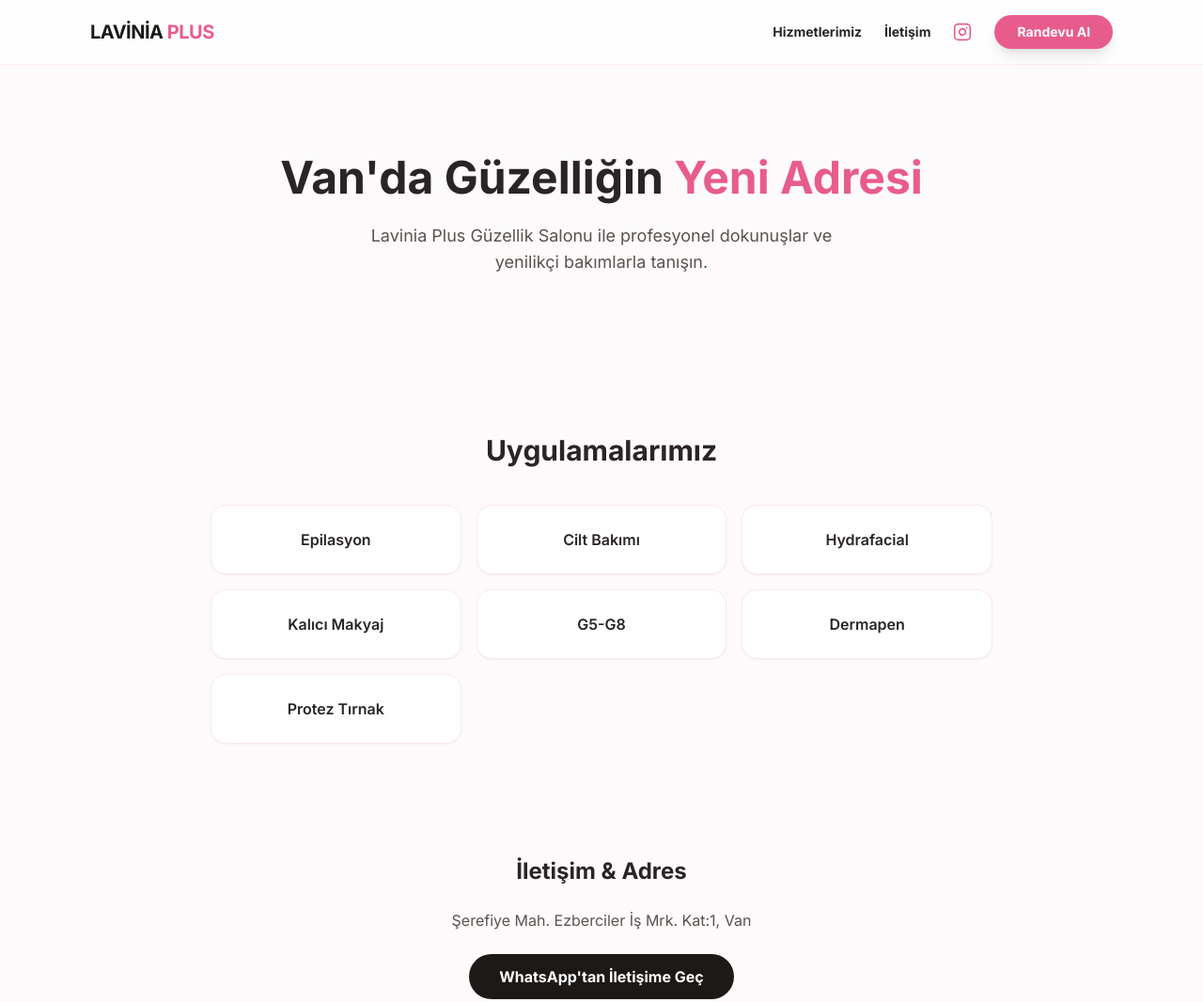
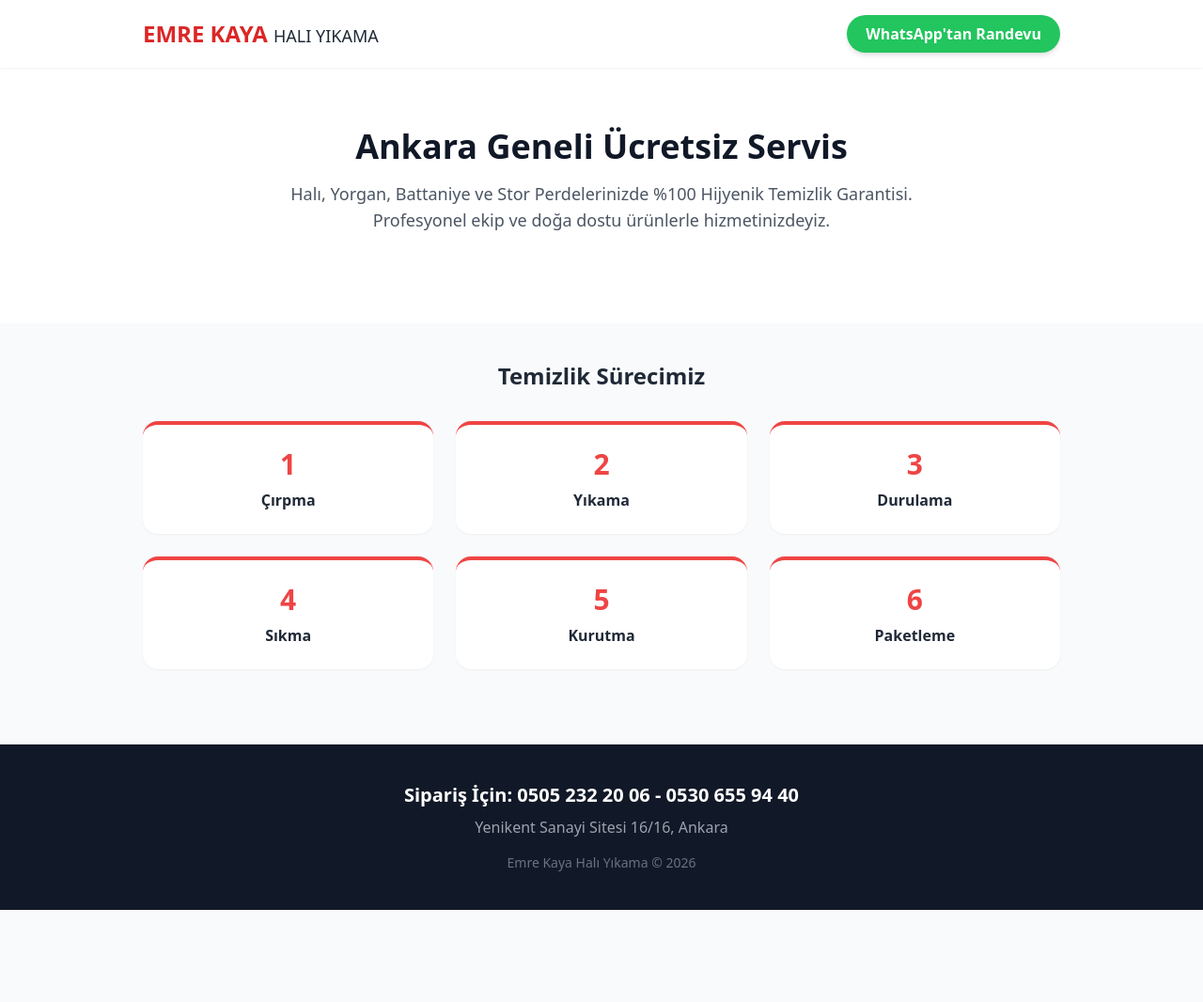
Before and after one commit to Dogusyldz/d-lek, a plain HTML site: page index.html in a window 1280 px wide. Shown: the whole page at 94% size. After the commit the page ends 968 px from the top, so only its background shows below. Drawn offline with nearby package versions, Linux system fonts and the light colour scheme.

Commit message:
Update index.html

```diff
--- a/index.html
+++ b/index.html
@@ -1,79 +1,64 @@
 <!DOCTYPE html>
-<html lang="tr" class="scroll-smooth">
+<html lang="tr">
 <head>
-
     <meta charset="UTF-8">
     <meta name="viewport" content="width=device-width, initial-scale=1.0">
-    <title>Lavinia Plus | Van Güzellik Salonu</title>
+    <title>Emre Kaya Halı Yıkama | Profesyonel Hijyen</title>
     <script src="https://cdn.tailwindcss.com"></script>
-    <script>
-        tailwind.config = {
-            theme: {
-                extend: {
-                    colors: {
-                        laviniaGold: '#d4af37',
-                        laviniaPink: '#e85c8d'
-                    }
-                }
-            }
-        }
-    </script>
-    <link href="https://fonts.googleapis.com/css2?family=Inter:wght@300;400;600;700&display=swap" rel="stylesheet">
-    <style>
-        body { font-family: 'Inter', sans-serif; background-color: #fdfafb; }
-        .glass-nav { background: rgba(255, 255, 255, 0.8); backdrop-filter: blur(10px); border-bottom: 1px solid rgba(232, 92, 141, 0.1); }
-    </style>
 </head>
-<body class="text-stone-800">
+<body class="bg-gray-50 text-gray-800">
 
-    <!-- NAVBAR -->
-    <nav class="glass-nav sticky top-0 z-50">
-        <div class="max-w-6xl mx-auto px-8 py-4 flex justify-between items-center">
-            <div class="font-bold text-xl tracking-tight text-stone-900">
-                LAVİNİA <span class="text-laviniaPink">PLUS</span>
-            </div>
-            <div class="flex gap-6 items-center text-sm font-bold">
-                <a href="#hizmetler" class="hover:text-laviniaPink transition">Hizmetlerimiz</a>
-                <a href="#iletisim" class="hover:text-laviniaPink transition">İletişim</a>
-                <!-- Instagram İkonu -->
-                <a href="https://instagram.com/laviniaplusguzelliksalonuu" target="_blank" class="text-laviniaPink hover:text-pink-600 transition">
-                    <svg xmlns="http://www.w3.org/2000/svg" width="20" height="20" viewBox="0 0 24 24" fill="none" stroke="currentColor" stroke-width="2" stroke-linecap="round" stroke-linejoin="round">
-                        <rect width="20" height="20" x="2" y="2" rx="5" ry="5"></rect>
-                        <path d="M16 11.37A4 4 0 1 1 12.63 8 4 4 0 0 1 16 11.37z"></path>
-                        <line x1="17.5" x2="17.51" y1="6.5" y2="6.5"></line>
-                    </svg>
-                </a>
-                <a href="#randevu" class="bg-laviniaPink text-white px-6 py-2 rounded-full hover:bg-pink-600 transition shadow-lg">Randevu Al</a>
-            </div>
+    <!-- Navbar -->
+    <nav class="bg-white shadow-sm sticky top-0 z-50">
+        <div class="max-w-5xl mx-auto px-6 py-4 flex justify-between items-center">
+            <h1 class="text-2xl font-bold text-red-600">EMRE KAYA <span class="text-gray-800 text-lg font-medium">HALI YIKAMA</span></h1>
+            <a href="https://wa.me/905052322006" class="bg-green-500 text-white px-5 py-2 rounded-full font-bold hover:bg-green-600 transition shadow-md">WhatsApp'tan Randevu</a>
         </div>
     </nav>
 
-    <!-- HERO -->
-    <header class="py-24 text-center px-8">
-        <h1 class="text-5xl font-bold mb-6">Van'da Güzelliğin <span class="text-laviniaPink">Yeni Adresi</span></h1>
-        <p class="text-lg text-stone-600 max-w-lg mx-auto mb-8">Lavinia Plus Güzellik Salonu ile profesyonel dokunuşlar ve yenilikçi bakımlarla tanışın.</p>
+    <!-- Hero Bölümü -->
+    <header class="py-16 text-center px-6 bg-white">
+        <h2 class="text-4xl font-bold mb-4 text-gray-900">Ankara Geneli Ücretsiz Servis</h2>
+        <p class="text-lg text-gray-600 mb-8 max-w-2xl mx-auto">Halı, Yorgan, Battaniye ve Stor Perdelerinizde %100 Hijyenik Temizlik Garantisi. Profesyonel ekip ve doğa dostu ürünlerle hizmetinizdeyiz.</p>
     </header>
 
-    <!-- HİZMETLER -->
-    <section id="hizmetler" class="max-w-4xl mx-auto px-8 py-10">
-        <h2 class="text-3xl font-bold mb-10 text-center">Uygulamalarımız</h2>
-        <div class="grid grid-cols-2 md:grid-cols-3 gap-4">
-            <div class="p-6 bg-white rounded-2xl shadow-sm border border-pink-100 text-center font-semibold">Epilasyon</div>
-            <div class="p-6 bg-white rounded-2xl shadow-sm border border-pink-100 text-center font-semibold">Cilt Bakımı</div>
-            <div class="p-6 bg-white rounded-2xl shadow-sm border border-pink-100 text-center font-semibold">Hydrafacial</div>
-            <div class="p-6 bg-white rounded-2xl shadow-sm border border-pink-100 text-center font-semibold">Kalıcı Makyaj</div>
-            <div class="p-6 bg-white rounded-2xl shadow-sm border border-pink-100 text-center font-semibold">G5-G8</div>
-            <div class="p-6 bg-white rounded-2xl shadow-sm border border-pink-100 text-center font-semibold">Dermapen</div>
-            <div class="p-6 bg-white rounded-2xl shadow-sm border border-pink-100 text-center font-semibold">Protez Tırnak</div>
+    <!-- Süreçlerimiz (Görseldeki 6 Adım) -->
+    <section class="max-w-5xl mx-auto px-6 py-10">
+        <h3 class="text-2xl font-bold mb-8 text-center">Temizlik Sürecimiz</h3>
+        <div class="grid grid-cols-2 md:grid-cols-3 gap-6">
+            <div class="p-6 bg-white rounded-2xl shadow-sm text-center border-t-4 border-red-500">
+                <span class="block text-3xl font-bold text-red-500 mb-2">1</span>
+                <p class="font-bold">Çırpma</p>
+            </div>
+            <div class="p-6 bg-white rounded-2xl shadow-sm text-center border-t-4 border-red-500">
+                <span class="block text-3xl font-bold text-red-500 mb-2">2</span>
+                <p class="font-bold">Yıkama</p>
+            </div>
+            <div class="p-6 bg-white rounded-2xl shadow-sm text-center border-t-4 border-red-500">
+                <span class="block text-3xl font-bold text-red-500 mb-2">3</span>
+                <p class="font-bold">Durulama</p>
+            </div>
+            <div class="p-6 bg-white rounded-2xl shadow-sm text-center border-t-4 border-red-500">
+                <span class="block text-3xl font-bold text-red-500 mb-2">4</span>
+                <p class="font-bold">Sıkma</p>
+            </div>
+            <div class="p-6 bg-white rounded-2xl shadow-sm text-center border-t-4 border-red-500">
+                <span class="block text-3xl font-bold text-red-500 mb-2">5</span>
+                <p class="font-bold">Kurutma</p>
+            </div>
+            <div class="p-6 bg-white rounded-2xl shadow-sm text-center border-t-4 border-red-500">
+                <span class="block text-3xl font-bold text-red-500 mb-2">6</span>
+                <p class="font-bold">Paketleme</p>
+            </div>
         </div>
     </section>
 
-    <!-- İLETİŞİM -->
-    <section id="iletisim" class="max-w-2xl mx-auto px-8 py-20 text-center">
-        <h2 class="text-2xl font-bold mb-6">İletişim & Adres</h2>
-        <p class="text-stone-600 mb-2">Şerefiye Mah. Ezberciler İş Mrk. Kat:1, Van</p>
-        <a href="https://wa.me/905XXXXXXXXXX" class="inline-block mt-4 bg-stone-900 text-white px-8 py-3 rounded-full font-bold">WhatsApp'tan İletişime Geç</a>
-    </section>
+    <!-- Footer -->
+    <footer class="py-10 text-center bg-gray-900 text-white mt-10">
+        <p class="font-bold text-xl">Sipariş İçin: 0505 232 20 06 - 0530 655 94 40</p>
+        <p class="text-gray-400 mt-2">Yenikent Sanayi Sitesi 16/16, Ankara</p>
+        <p class="text-gray-500 mt-4 text-sm">Emre Kaya Halı Yıkama © 2026</p>
+    </footer>
 
 </body>
 </html>
```
